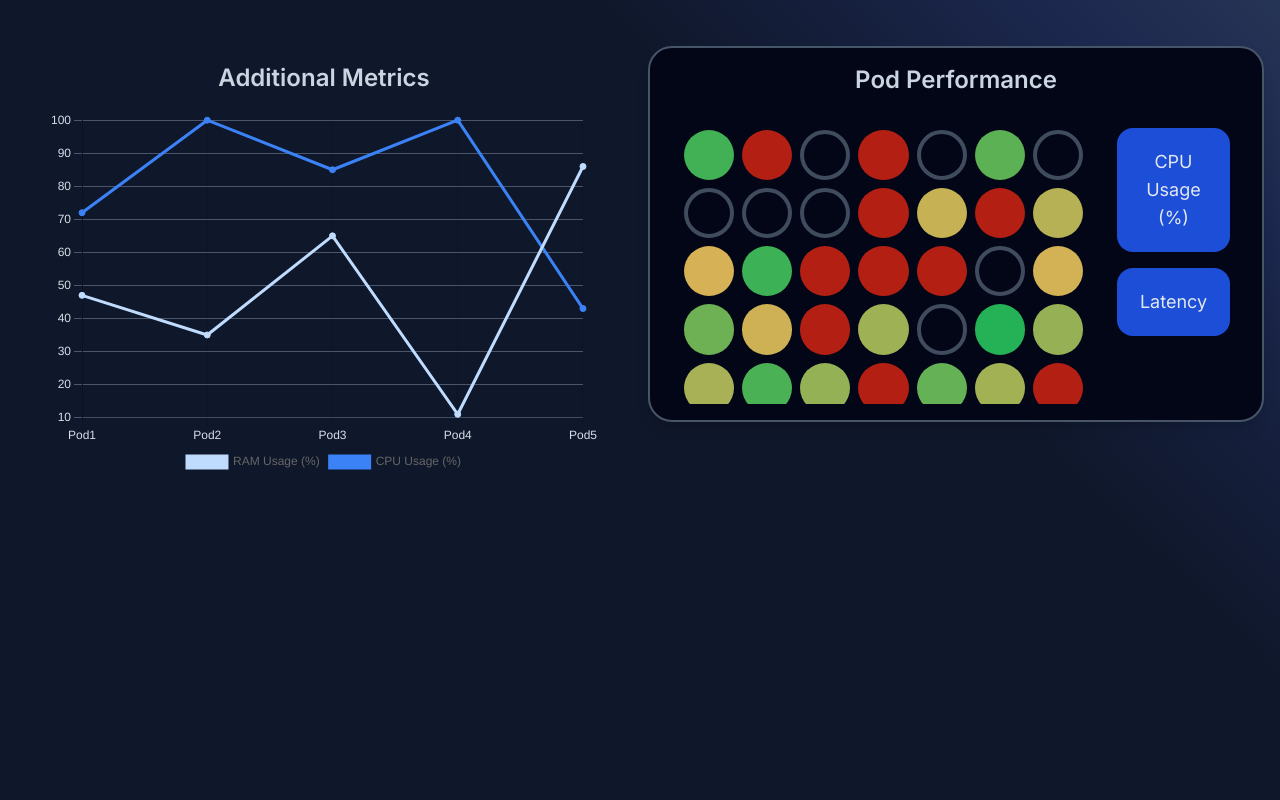
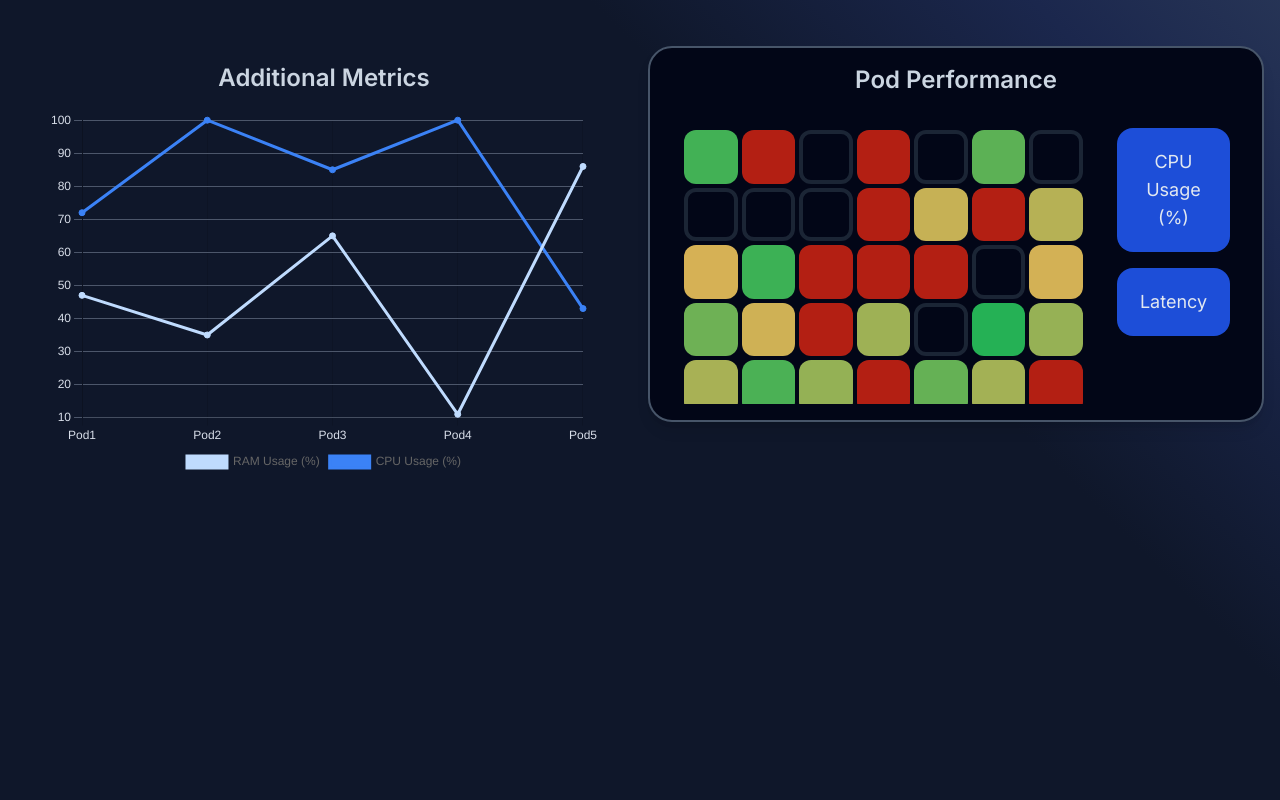
Before and after one commit to oslabs-beta/bottlenetes, a React (Vite) app: page / in a window 1280 px wide. Shown: the part 720-1520 px from the top of the page. Built offline with nearby package versions, Linux system fonts and the light colour scheme.

Commit message:
fixed issues with heat map

```diff
--- a/src/test-components/TestGrid.jsx
+++ b/src/test-components/TestGrid.jsx
@@ -25,7 +25,7 @@ const TestGrid = () => {
       buttonArray.push(
         <button
           key={i}
-          className="m-0.5 aspect-square rounded-full brightness-90 transition hover:brightness-50 hover:filter"
+          className="m-0.5 aspect-square rounded-xl brightness-90 transition hover:brightness-50 hover:filter"
           style={{
             backgroundColor: color(Math.floor(Math.random() * 100), 0, 100),
           }}
@@ -35,14 +35,14 @@ const TestGrid = () => {
       buttonArray.push(
         <button
           key={i}
-          className="m-0.5 aspect-square rounded-full bg-[rgba(255,43,19,0.7)] transition hover:brightness-50 hover:filter"
+          className="m-0.5 aspect-square rounded-xl bg-[rgba(255,43,19,0.7)] transition hover:brightness-50 hover:filter"
         ></button>,
       );
     } else {
       buttonArray.push(
         <button
           key={i}
-          className="m-0.5 aspect-square rounded-full border-4 border-slate-600 brightness-90 transition hover:bg-slate-900 hover:filter"
+          className="m-0.5 aspect-square rounded-xl border-4 border-slate-800 brightness-90 transition hover:bg-slate-900 hover:filter"
         ></button>,
       );
     }
@@ -53,7 +53,7 @@ const TestGrid = () => {
       <div className="w-3/4 overflow-auto p-4">
         <div
           id="test-grid"
-          className="grid h-screen grid-cols-3 gap-1 overflow-scroll md:grid-cols-7 lg:grid-cols-5 xl:grid-cols-7 2xl:grid-cols-9"
+          className="grid h-screen grid-cols-3 overflow-scroll md:grid-cols-7 lg:grid-cols-5 xl:grid-cols-7 2xl:grid-cols-9"
         >
           {buttonArray}
         </div>
```
